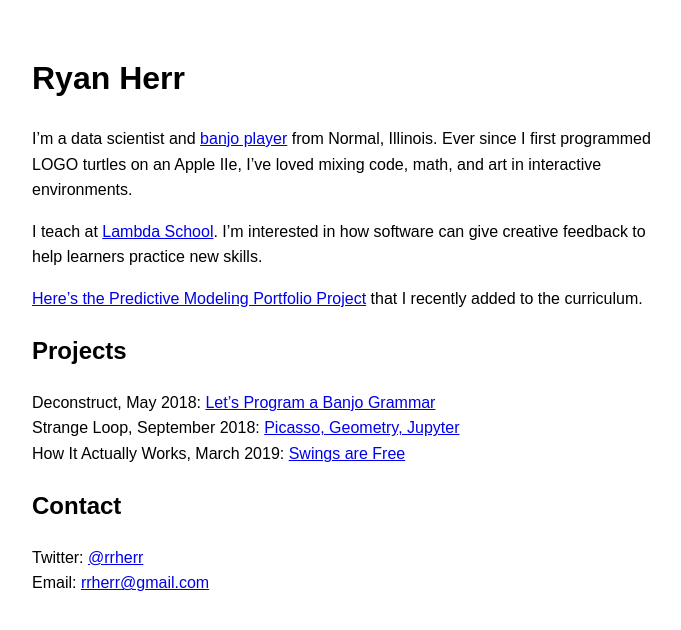
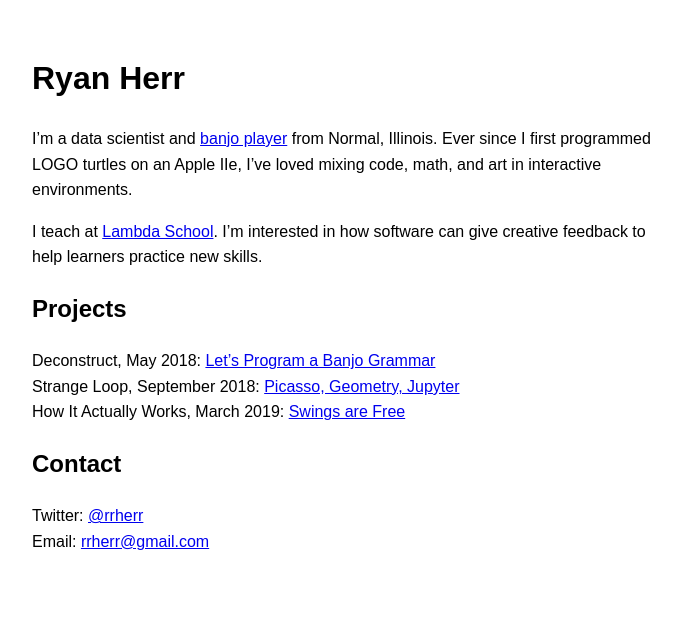
Before and after one commit to rrherr/rrherr.github.io, a Jekyll site: the page built from index.md, in a window 1280 px wide. Shown: the top 630 px of the page, without its empty margins (296-977 px from the left). Built offline with Jekyll 4.4.1, drawn with Linux system fonts in a browser that asks for light colours; our own code applies the rules of GitHub Pages for plain Markdown files.

Commit message:
Update index.md

```diff
--- a/index.md
+++ b/index.md
@@ -3,8 +3,6 @@
 I'm a data scientist and [banjo player](https://twitter.com/rrherr/status/1072128383428059136) from Normal, Illinois. Ever since I first programmed LOGO turtles on an Apple IIe, I've loved mixing code, math, and art in interactive environments.
 
 I teach at [Lambda School](https://lambdaschool.com/). I'm interested in how software can give creative feedback to help learners practice new skills.
-
-[Here's the Predictive Modeling Portfolio Project](https://lambdaschool.github.io/ds/unit2/portfolio-project/ds6) that I recently added to the curriculum.
 
 ## Projects
 
```
